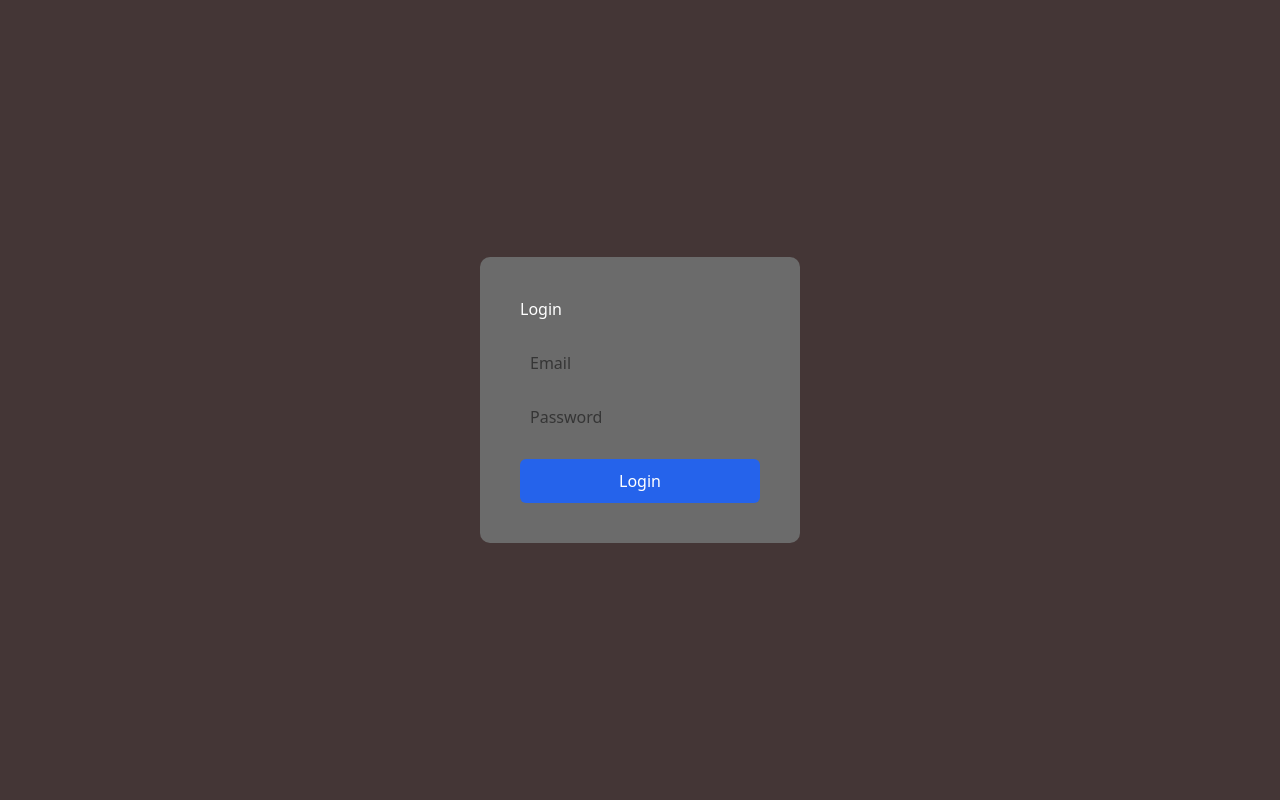
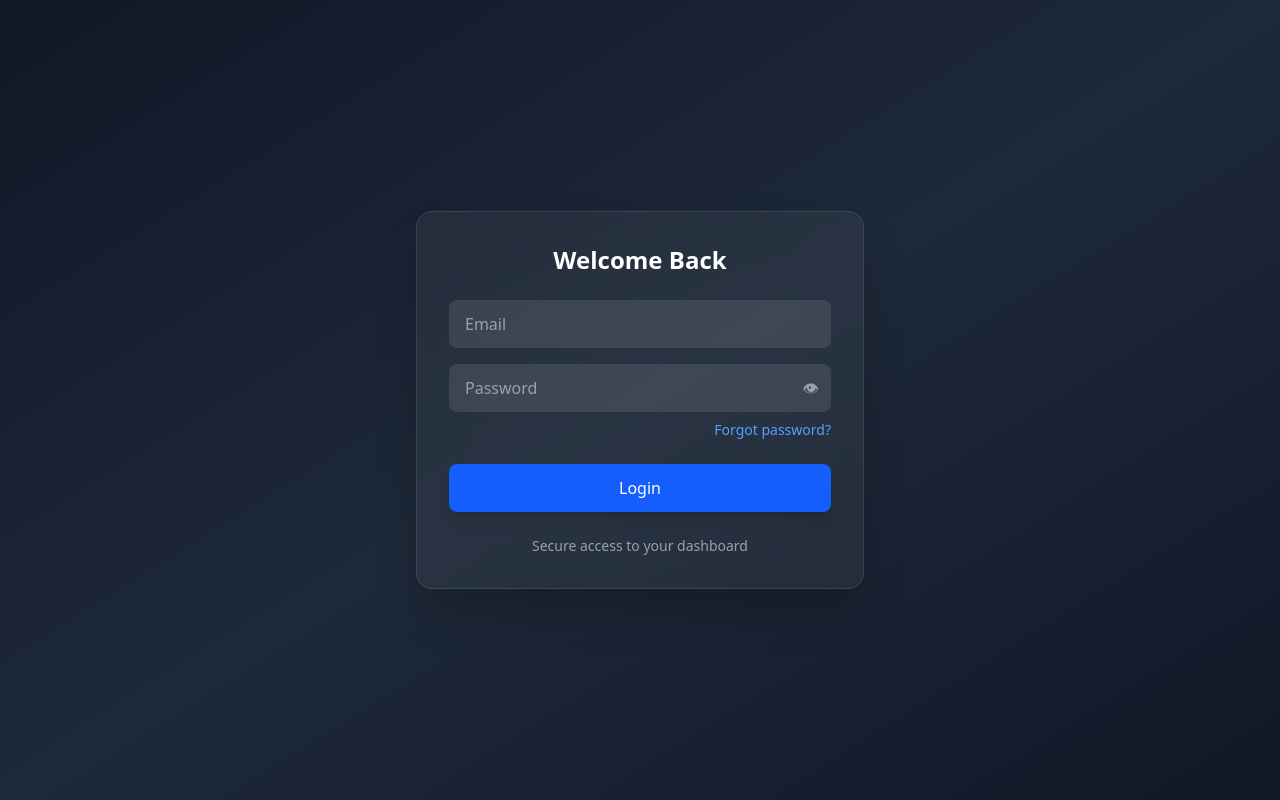
Before and after one commit to ElcanAslanov/Cahan-Muqavile, a Next.js app: page /login in a window 1280 px wide. Built offline with nearby package versions, Linux system fonts and the light colour scheme; no server answers.

Commit message:
add forgot password

```diff
--- a/app/admin/contracts/page.tsx
+++ b/app/admin/contracts/page.tsx
@@ -125,8 +125,6 @@ export default function ContractsPage() {
     console.log("DELETE ERROR:", error);
     return;
   }
-
-  console.log("DELETED:", id);
 
   loadContracts();
 }
--- a/app/login/page.tsx
+++ b/app/login/page.tsx
@@ -5,22 +5,26 @@ import { supabase } from "@/lib/supabase";
 import { useRouter } from "next/navigation";
 
 export default function LoginPage() {
-
   const router = useRouter();
 
   const [email, setEmail] = useState("");
   const [password, setPassword] = useState("");
+  const [showPassword, setShowPassword] = useState(false);
   const [loading, setLoading] = useState(false);
 
-async function handleLogin() {
+  async function handleLogin(e?: React.FormEvent) {
+    if (e) e.preventDefault();
+
+    setLoading(true);
 
     const { data, error } = await supabase.auth.signInWithPassword({
       email,
-    password
+      password,
     });
 
     if (error) {
       alert(error.message);
+      setLoading(false);
       return;
     }
 
@@ -34,93 +38,106 @@ async function handleLogin() {
 
     if (!profile) {
       alert("Profile not found");
+      setLoading(false);
       return;
     }
 
-  // ADMIN
     if (profile.role === "ADMIN") {
       router.push("/admin/dashboard");
       return;
     }
 
-  // HOLDING MANAGER
     if (profile.role === "HOLDING_MANAGER") {
       router.push("/holding");
       return;
     }
 
-  // COMPANY MANAGER
     if (profile.role === "COMPANY_MANAGER") {
       router.push("/company");
       return;
     }
 
+    setLoading(false);
   }
+
+  async function handleForgotPassword() {
+    if (!email) {
+      alert("Please enter your email first");
+      return;
+    }
+
+    const { error } = await supabase.auth.resetPasswordForEmail(email, {
+      redirectTo: `${window.location.origin}/reset-password`,
+    });
+
+    if (error) {
+      alert(error.message);
+      return;
+    }
+
+    alert("Password reset link sent to your email");
+  }
+
   return (
-    <div
-      style={{
-        height: "100vh",
-        display: "flex",
-        justifyContent: "center",
-        alignItems: "center",
-        background: "#443636"
-      }}
+    <div className="min-h-screen flex items-center justify-center bg-gradient-to-br from-gray-900 via-gray-800 to-gray-900 px-4">
+      <form
+        onSubmit={handleLogin}
+        className="w-full max-w-md bg-white/5 backdrop-blur-xl border border-white/10 rounded-2xl shadow-2xl p-8"
       >
-
-      <div
-        style={{
-          background: "#6b6b6b",
-          padding: 40,
-          borderRadius: 10,
-          width: 320
-        }}
-      >
-
-        <h2 style={{ color: "white", marginBottom: 20 }}>
-          Login
+        <h2 className="text-2xl font-semibold text-white text-center mb-6">
+          Welcome Back
         </h2>
 
+        <div className="space-y-4">
           <input
+            type="email"
             placeholder="Email"
             value={email}
             onChange={(e) => setEmail(e.target.value)}
-          style={{
-            width: "100%",
-            padding: 10,
-            marginBottom: 10
-          }}
+            className="w-full px-4 py-3 rounded-lg bg-white/10 text-white placeholder-gray-400 outline-none focus:ring-2 focus:ring-blue-500 transition"
           />
 
+          <div className="relative">
             <input
-          type="password"
+              type={showPassword ? "text" : "password"}
               placeholder="Password"
               value={password}
               onChange={(e) => setPassword(e.target.value)}
-          style={{
-            width: "100%",
-            padding: 10,
-            marginBottom: 20
-          }}
+              className="w-full px-4 py-3 rounded-lg bg-white/10 text-white placeholder-gray-400 outline-none focus:ring-2 focus:ring-blue-500 transition pr-12"
             />
 
             <button
-          onClick={handleLogin}
+              type="button"
+              onClick={() => setShowPassword(!showPassword)}
+              className="absolute right-3 top-1/2 -translate-y-1/2 text-gray-400 hover:text-white"
+            >
+              {showPassword ? "🙈" : "👁"}
+            </button>
+          </div>
+        </div>
+
+        <div className="flex justify-end mt-2">
+          <button
+            type="button"
+            onClick={handleForgotPassword}
+            className="text-sm text-blue-400 hover:underline"
+          >
+            Forgot password?
+          </button>
+        </div>
+
+        <button
+          type="submit"
           disabled={loading}
-          style={{
-            width: "100%",
-            padding: 10,
-            background: "#2563eb",
-            color: "white",
-            border: "none",
-            borderRadius: 6,
-            cursor: "pointer"
-          }}
+          className="w-full mt-6 py-3 rounded-lg bg-blue-600 hover:bg-blue-700 text-white font-medium transition-all duration-200 shadow-lg"
         >
-          {loading ? "Loading..." : "Login"}
+          {loading ? "Signing in..." : "Login"}
         </button>
 
-      </div>
-
+        <p className="text-center text-gray-400 text-sm mt-6">
+          Secure access to your dashboard
+        </p>
+      </form>
     </div>
   );
 }
```
Also changed, not shown: vercel.json. Lines whose indentation alone changed are shown as unchanged.
